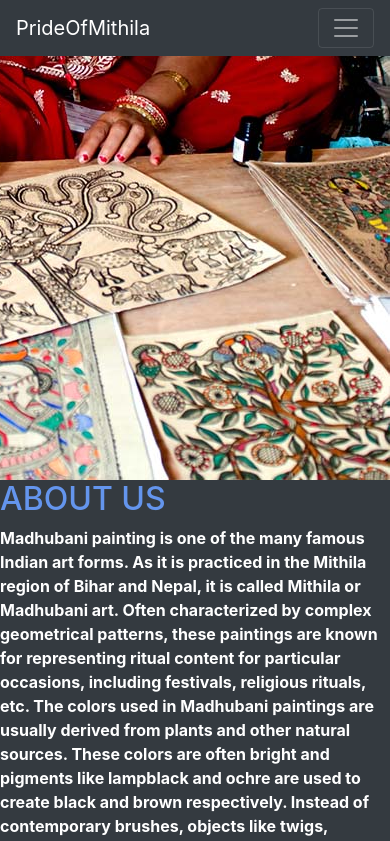
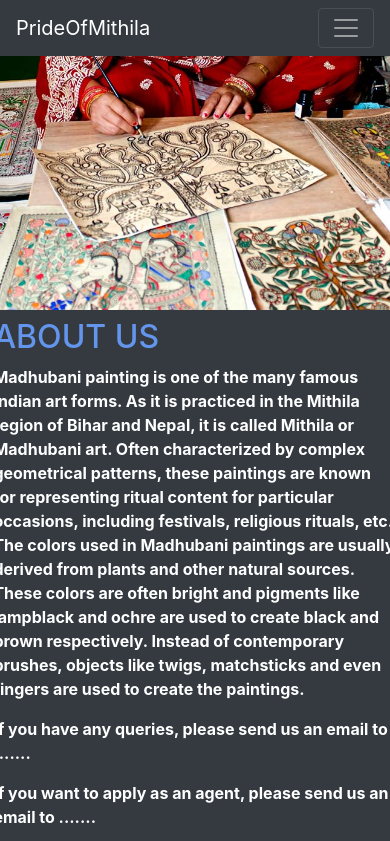
Before and after one commit to prideofmithila/MithilaProductDestailsUi, an Angular app in the folder MithilaProductUi/: page /About in a window 390 px wide. Shown: the top 841 px of the page. Built offline with nearby package versions, Linux system fonts and the light colour scheme.

Commit message:
Changes for small screen

```diff
--- a/MithilaProductUi/src/app/About/about/about.component.html
+++ b/MithilaProductUi/src/app/About/about/about.component.html
@@ -1,9 +1,9 @@
 <div class="row" style="padding-top: 50px">
-  <div class="col-sm-6">
-      <img src="./assets/madhubani_art5.jpg" class="float-right" alt="AboutImage">
+  <div class="col-md-6 col-sm-12">
+      <img src="./assets/madhubani_art5.jpg" class="float-right" alt="AboutImage" style="width: 100%">
   </div>
 
-  <div class="col-sm-6">
+  <div class="col-md-6 col-sm-12" style="padding: 2% 2% 2% 2%">
     <h2 style="color: cornflowerblue">ABOUT US</h2>
       <p class="centre" style="color: white; "><strong>Madhubani painting is one of the many famous Indian art forms. As it is practiced in the Mithila region of Bihar and Nepal, it is called Mithila or Madhubani art. Often characterized by complex geometrical patterns, these paintings are known for representing ritual content for particular occasions, including festivals, religious rituals, etc. The colors used in Madhubani paintings are usually derived from plants and other natural sources. These colors are often bright and pigments like lampblack and ochre are used to create black and brown respectively. Instead of contemporary brushes, objects like twigs, matchsticks and even fingers are used to create the paintings. </strong></p>
 
```
